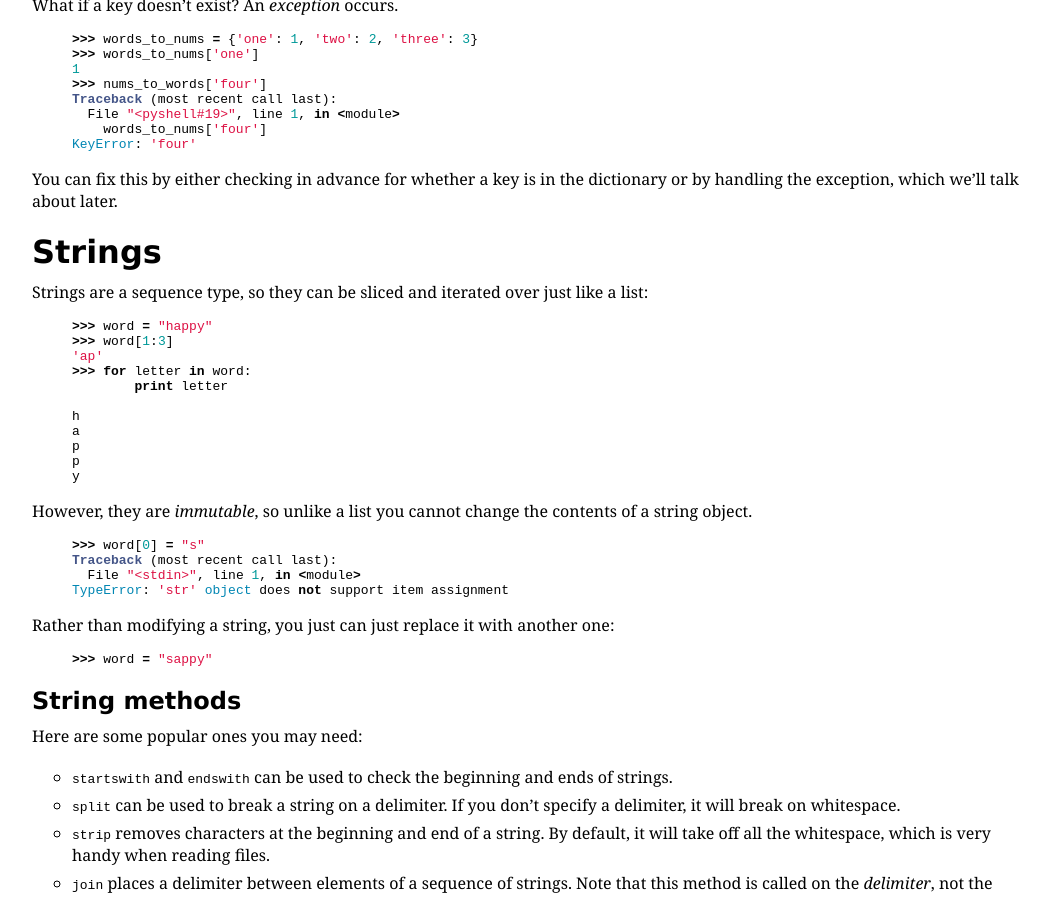
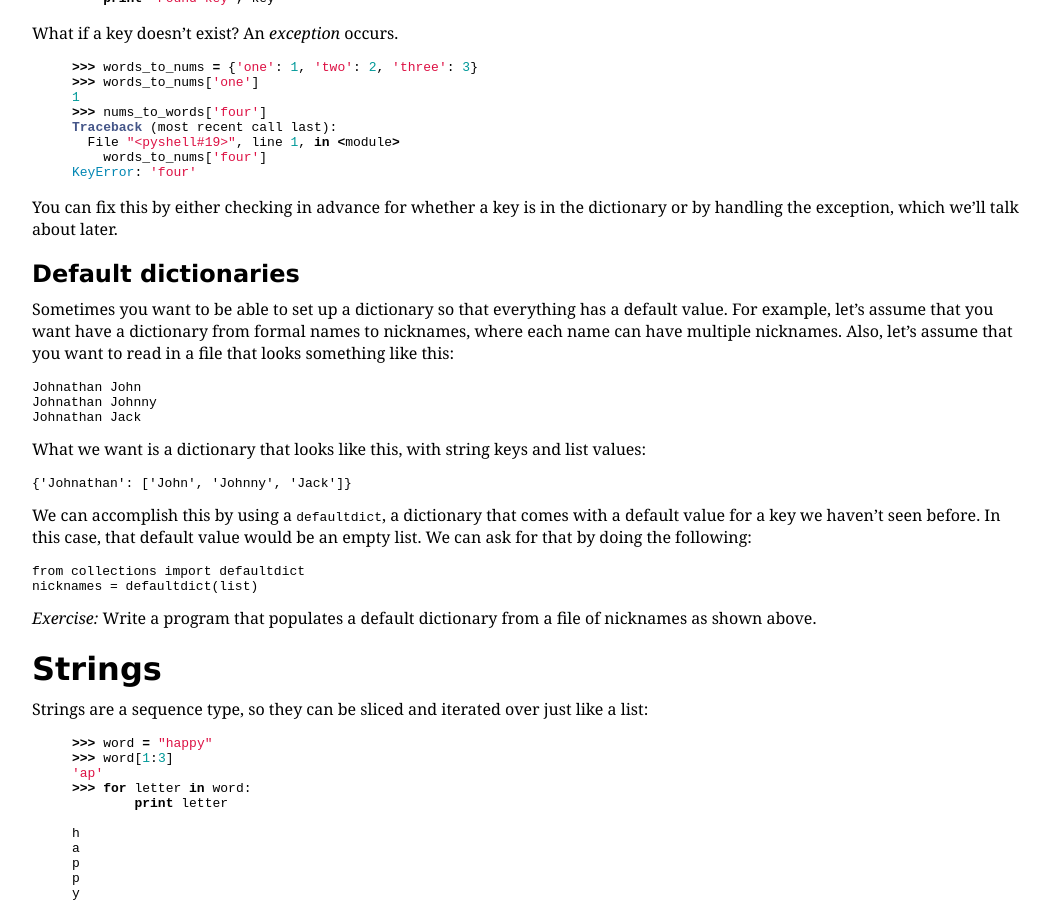
Before and after one commit to KristenZhao/constantinelignos.github.io, a Jekyll site: the page built from pybootcamp/structures.md, in a window 1280 px wide and 900 px high, scrolled down 2754 px. Shown: the whole window, without its empty margins (108-1158 px from the left). Built offline with Jekyll 4.4.1, drawn with Linux system fonts in a browser that asks for light colours; comment, search, counter and statistics services are not loaded.

Commit message:
Add defaultdict example.

```diff
--- a/pybootcamp/structures.md
+++ b/pybootcamp/structures.md
@@ -197,6 +197,34 @@ You can fix this by either checking in advance for whether a key is in
 the dictionary or by handling the exception, which we'll talk about
 later.
 
+## Default dictionaries
+
+Sometimes you want to be able to set up a dictionary so that
+everything has a default value. For example, let's assume that you
+want have a dictionary from formal names to nicknames, where each name
+can have multiple nicknames. Also, let's assume that you want to read
+in a file that looks something like this:
+
+    Johnathan John
+    Johnathan Johnny
+    Johnathan Jack
+
+What we want is a dictionary that looks like this, with string keys
+and list values:
+
+    {'Johnathan': ['John', 'Johnny', 'Jack']}
+
+We can accomplish this by using a `defaultdict`, a dictionary that
+comes with a default value for a key we haven't seen before. In this
+case, that default value would be an empty list. We can ask for that
+by doing the following:
+
+    from collections import defaultdict
+    nicknames = defaultdict(list)
+
+*Exercise:* Write a program that populates a default dictionary from a
+ file of nicknames as shown above.
+
 # Strings
 
 Strings are a sequence type, so they can be sliced and iterated over just like a
```
